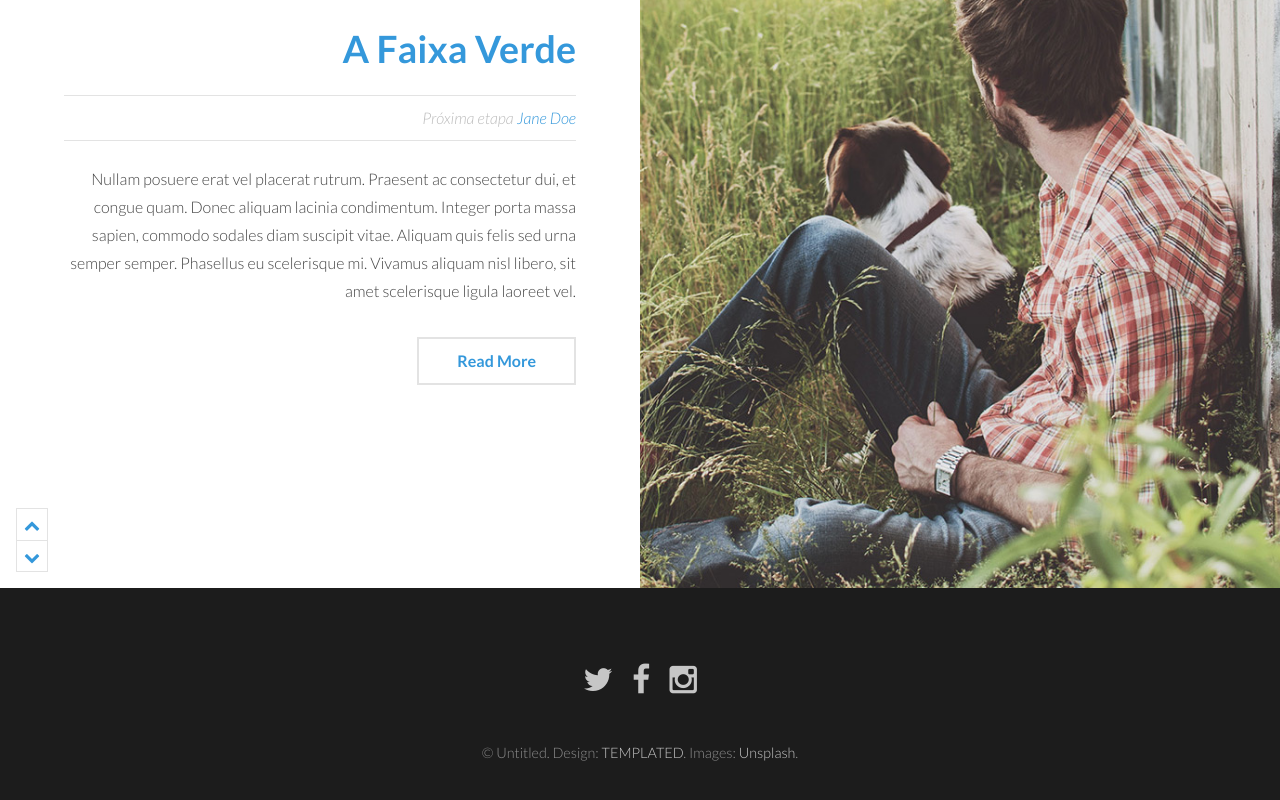
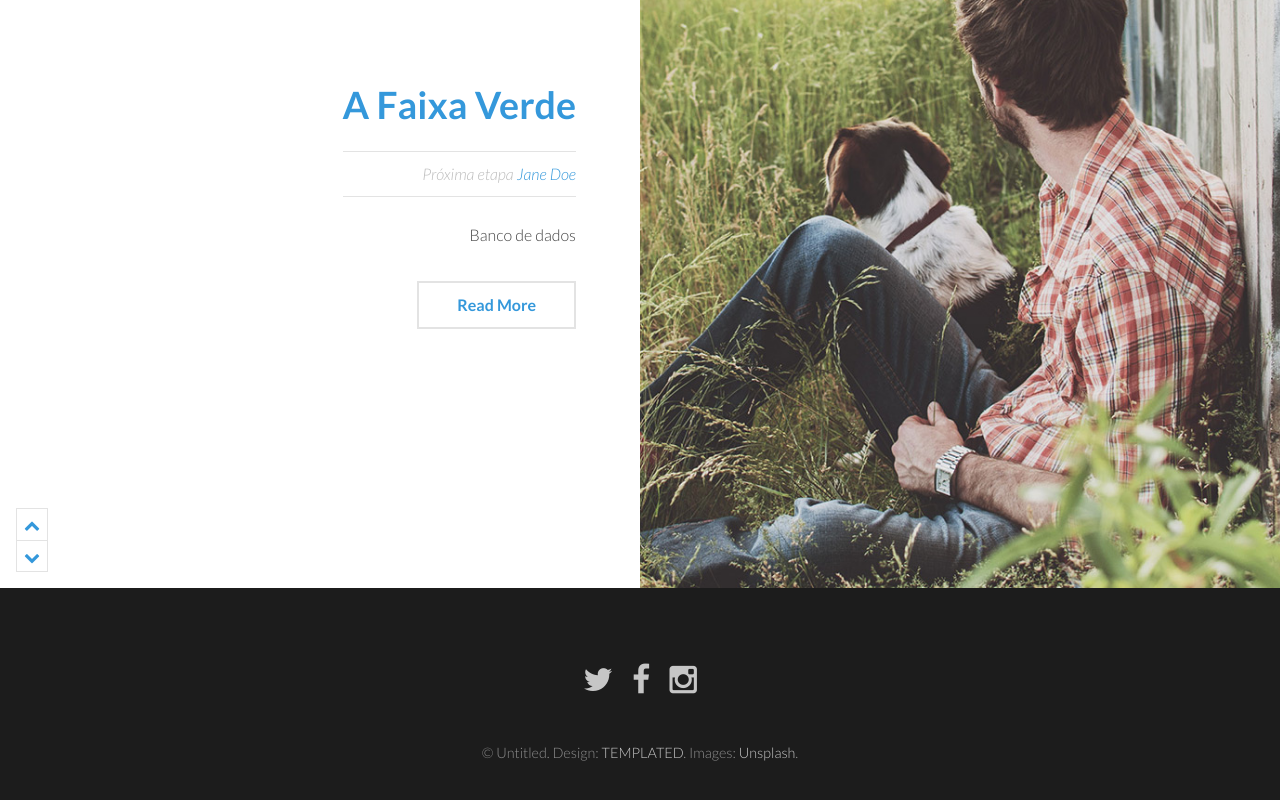
Before and after one commit to emersonwiller/Portal, a plain HTML site: page index.html in a window 1280 px wide. Shown: the part 2199-2999 px from the top of the page. Drawn offline with nearby package versions, Linux system fonts and the light colour scheme.

Commit message:
Newindex

```diff
--- a/index.html
+++ b/index.html
@@ -100,7 +100,7 @@
 							<h2><a href="generic.html">A Faixa Verde</a></h2>
 							<p class="info">Próxima etapa <a href="#">Jane Doe</a></p>
 						</header>
-						<p>Nullam posuere erat vel placerat rutrum. Praesent ac consectetur dui, et congue quam. Donec aliquam lacinia condimentum. Integer porta massa sapien, commodo sodales diam suscipit vitae. Aliquam quis felis sed urna semper semper. Phasellus eu scelerisque mi. Vivamus aliquam nisl libero, sit amet scelerisque ligula laoreet vel.</p>
+						<p>Banco de dados</p>
 						<ul class="actions">
 							<li><a href="generic.html" class="button alt">Read More</a></li>
 						</ul>
```
